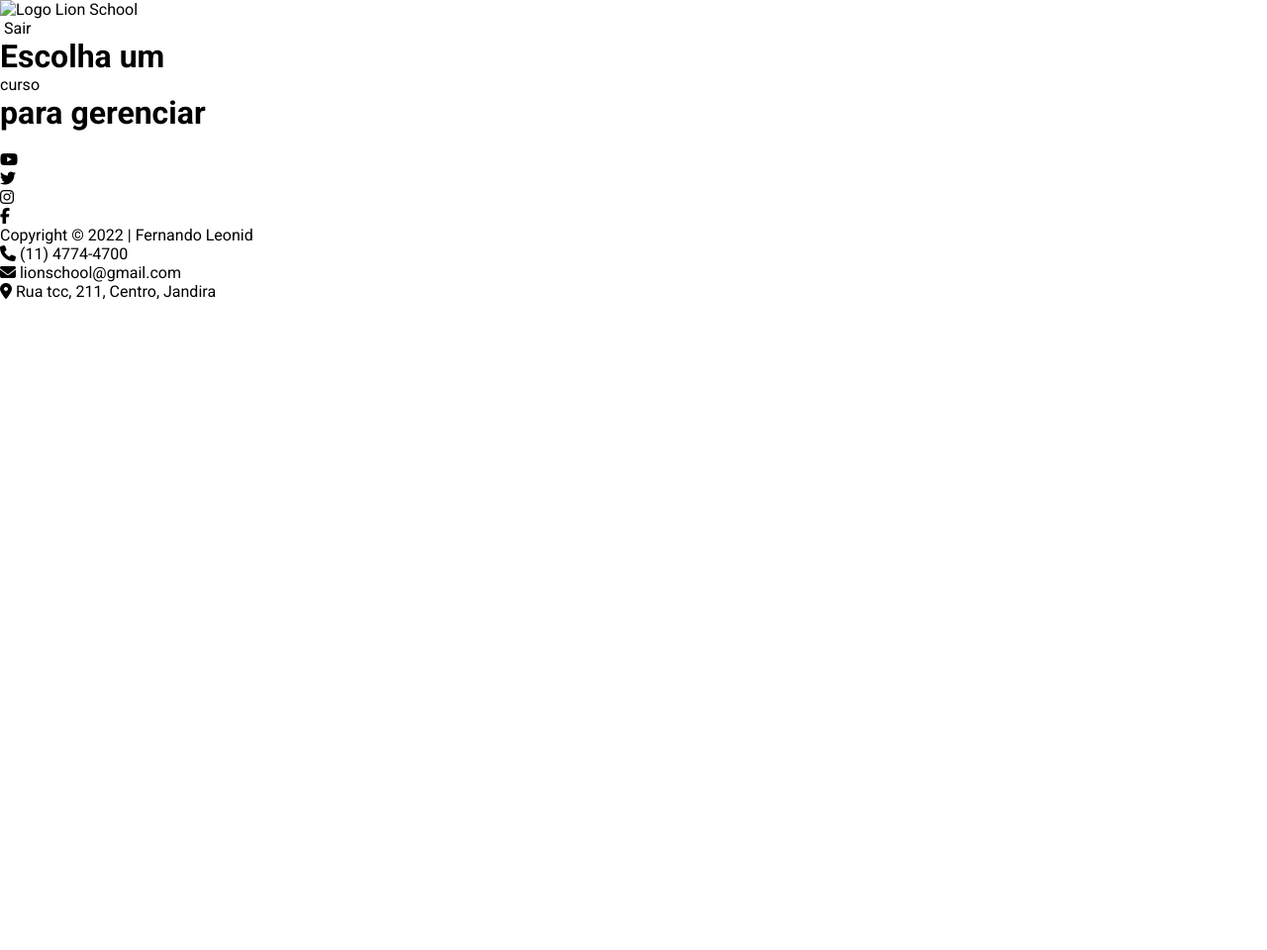
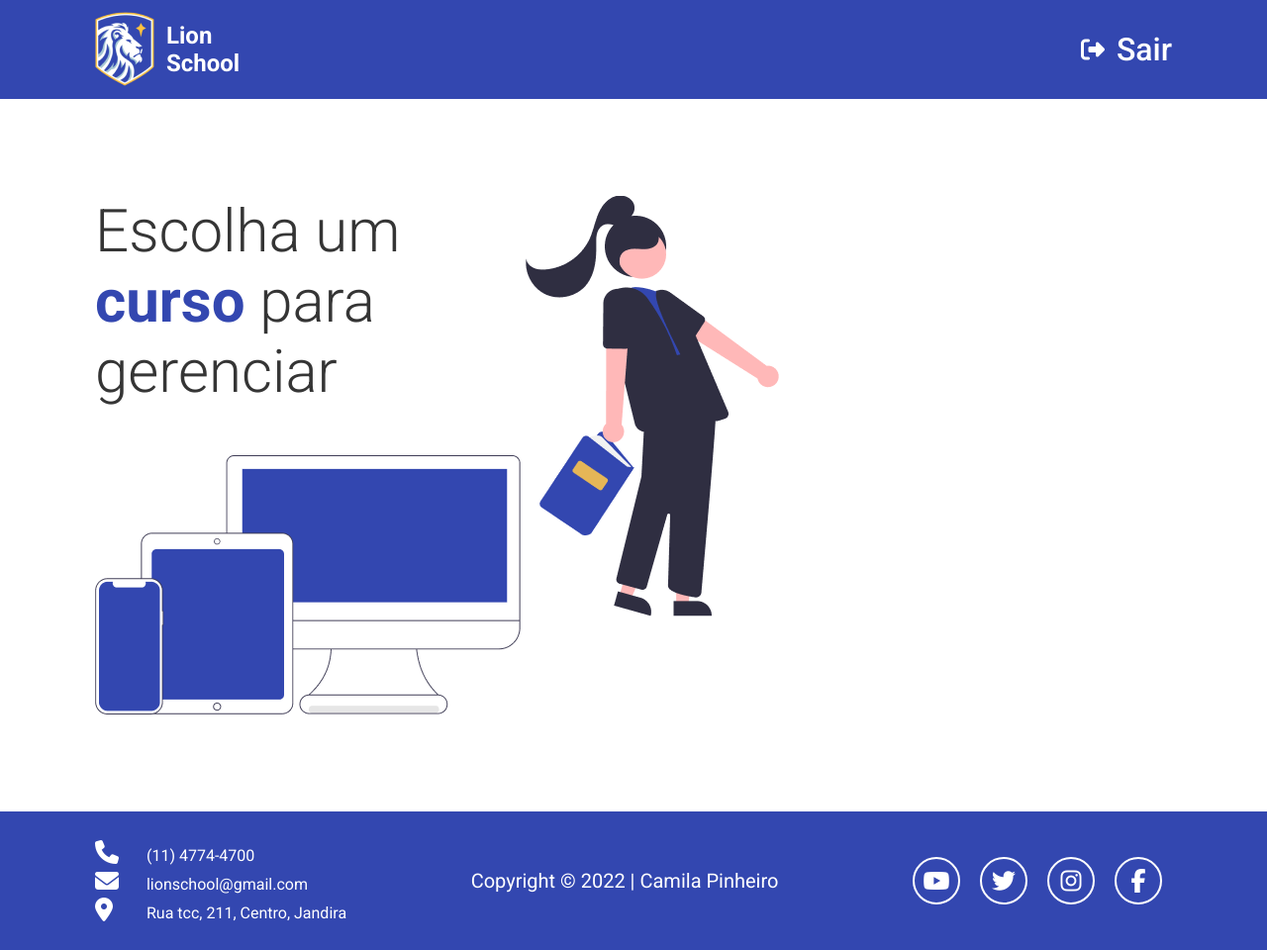
Before and after one commit to believeItalo/Projeto_Integrado_Lion_School, a plain HTML site: page Front-End/index.html in a window 1280 px wide. Shown: the whole page at 99% size. Before the commit the page ends 800 px from the top, so only its background shows below. Drawn offline with Linux system fonts and the light colour scheme.

Commit message:
Header e footer prontos - à finalizar main.

```diff
--- /dev/null
+++ b/Front-End/css/footer.css
@@ -0,0 +1,44 @@
+.contact-container{
+    display: flex;
+    flex-direction: column;
+    gap: 4px;
+}
+
+.contact-item i{
+    font-size: 1.5rem;
+    width: 24px;
+}
+
+.contact-item span{
+    padding-left: 24px;
+}
+
+.contact-item__text{
+    font-size: 1rem;
+}
+
+footer p{
+    font-size: 1.25rem;
+    font-weight: 400;
+}
+
+.social-container{
+    display: flex;
+    align-items: center;
+    height: auto;
+}
+
+.social{
+    margin: 10px;
+    height: 48px;
+    width: 48px;
+    border-radius: 200px;
+    border: 2px solid #FFF;
+    display: flex;
+    align-items: center;
+    justify-content: center;
+}
+
+.social a i{
+    font-size: 1.5rem;
+}
--- /dev/null
+++ b/Front-End/css/header.css
@@ -0,0 +1,30 @@
+header i {
+    font-size: 1.5rem;
+}
+
+.logo{
+    display: flex;
+    align-items: center;
+    gap: 12px;
+}
+
+.name-school{
+    display: flex;
+    flex-direction: column;
+}
+
+.logo span{
+    font-size: 1.5rem;
+    font-weight: 700;
+}
+
+.out{
+    display: flex;
+    align-items: center;
+    gap: 12px;
+}
+
+.out__text{
+    font-size: 2rem;
+    font-weight: 500;
+}
--- /dev/null
+++ b/Front-End/css/main.css
@@ -0,0 +1,23 @@
+h1{
+    grid-area: title;
+    color: #353535;
+    font-size: 3.75rem;
+    font-weight: 300;
+}
+
+h1 span{
+    color: var(--primary-color);
+    font-weight: 700;
+}
+
+.devices-image{
+    grid-area: image1;
+}
+
+.student-image{
+    grid-area: image2;
+}
+
+.card {
+    grid-area: card;
+}
--- a/Front-End/css/reset.css
+++ b/Front-End/css/reset.css
@@ -3,6 +3,7 @@
     margin: 0;
     box-sizing: border-box;
     font-family: 'Roboto', sans-serif;
+    color: #FFF;
 }
 
 ol, ul, li {
--- a/Front-End/css/style.css
+++ b/Front-End/css/style.css
@@ -0,0 +1,39 @@
+body{
+    display: grid;
+    grid-template-areas:
+    "header"
+    "main"
+    "footer";
+    grid-template-rows: 100px 1fr 140px;
+}
+
+header{
+    grid-area: header;
+    width: 100%;
+    padding: 13px 96px;
+    background-color: var(--primary-color);
+    display: flex;
+    justify-content: space-between;
+    align-items: center;
+}
+
+main{
+    grid-area: main;
+    padding: 98px 96px;
+    display: grid;
+    grid-template-columns: 40% 25% 35%;
+    grid-template-rows: 1fr 1fr;
+    grid-template-areas:
+     "title image2 card"
+     "image1 image2 card";
+}
+
+footer{
+    grid-area: footer;
+    width: 100%;
+    padding: 13px 96px;
+    background-color: var(--primary-color);
+    display: flex;
+    justify-content: space-between;
+    align-items: center;
+}
--- a/Front-End/index.html
+++ b/Front-End/index.html
@@ -4,7 +4,7 @@
 <head>
     <meta charset="UTF-8">
     <meta name="viewport" content="width=device-width, initial-scale=1.0">
-    <meta name="description" content="Site dedicado ao gerenciamento de sistema escolar."/>
+    <meta name="description" content="Site dedicado ao gerenciamento do sistema escolar da Lion School." />
 
     <link rel="preconnect" href="https://fonts.googleapis.com">
     <link rel="preconnect" href="https://fonts.gstatic.com" crossorigin>
@@ -15,6 +15,9 @@
     <link rel="stylesheet" href="./css/reset.css">
     <link rel="stylesheet" href="./css/style.css">
     <link rel="stylesheet" href="./css/colors.css">
+    <link rel="stylesheet" href="./css/header.css">
+    <link rel="stylesheet" href="./css/main.css">
+    <link rel="stylesheet" href="./css/footer.css">
     <link rel="shortcut icon" type="imagem/x-icon" href="./img/logo-image.png" />
 
     <script src="https://kit.fontawesome.com/56adc94ecd.js" crossorigin="anonymous"></script>
@@ -25,27 +28,57 @@
 <body>
     <header>
         <div class="logo">
-            <img src="" alt="Logo Lion School">
-            <span></span>
+            <img src="./img/logo-image.png" alt="Logo Lion School">
+            <div class="name-school">
+                <span>Lion</span>
+                <span>School</span>
+            </div>
         </div>
 
-        <div class="sair">
-            <img src="" alt="">
-            <span>Sair</span>
+        <div class="out">
+            <i class="fas fa-sign-out-alt"></i>
+            <span class="out__text">Sair</span>
         </div>
     </header>
     <main>
         <div class="title">
-            <h1>Escolha um</h1>
-            <span>curso</span>
-            <h1>para gerenciar</h1>
+            <h1>
+                Escolha um
+                <span>curso</span>
+                para gerenciar
+            </h1>
         </div>
 
-        <img src="" alt="">
-        <img src="" alt="">
+        <img class="devices-image" src="./img/devices.png" alt="Devices">
+        <img class="student-image" src="./img/studant.png" alt="Student">
 
     </main>
     <footer>
+
+        <ul class="contact-container">
+            <li>
+                <div class="contact-item">
+                    <i class="fa-solid fa-phone contato-item__icon"></i>
+                    <span class="contact-item__text">(11) 4774-4700</span>
+                </div>
+            </li>
+            <li>
+                <div class="contact-item">
+                    <i class="fa-solid fa-envelope" contato-item__icon></i>
+                    <span class="contact-item__text">lionschool@gmail.com</span>
+                </div>
+            </li>
+            <li>
+                <div class="contact-item">
+                    <i class="fa-solid fa-location-dot" contato-item__icon></i>
+                    <span class="contact-item__text">Rua tcc, 211, Centro, Jandira</span>
+                </div>
+            </li>
+        </ul>
+
+        <p>
+            Copyright © 2022 | Camila Pinheiro
+        </p>
 
         <ul class="social-container">
             <li class="social">
@@ -70,31 +103,6 @@
             </li>
         </ul>
 
-        <p>
-            Copyright © 2022 | Fernando Leonid
-        </p>
-
-        <ul class="contact-container">
-            <li>
-                <div class="contact-item">
-                    <i class="fa-solid fa-phone contato-item__icon"></i>
-                    <span class="contact-item__text">(11) 4774-4700</span>
-                </div>
-            </li>
-            <li>
-                <div class="contact-item">
-                    <i class="fa-solid fa-envelope" contato-item__icon></i>
-                    <span class="contact-item__text">lionschool@gmail.com</span>
-                </div>
-            </li>
-            <li>
-                <div class="contact-item">
-                    <i class="fa-solid fa-location-dot" contato-item__icon></i>
-                    <span class="contact-item__text">Rua tcc, 211, Centro, Jandira</span>
-                </div>
-            </li>
-        </ul>
-
     </footer>
 </body>
 
```
Also changed, not shown: Front-End/img/devices.png (added), Front-End/img/studant.png (added).
